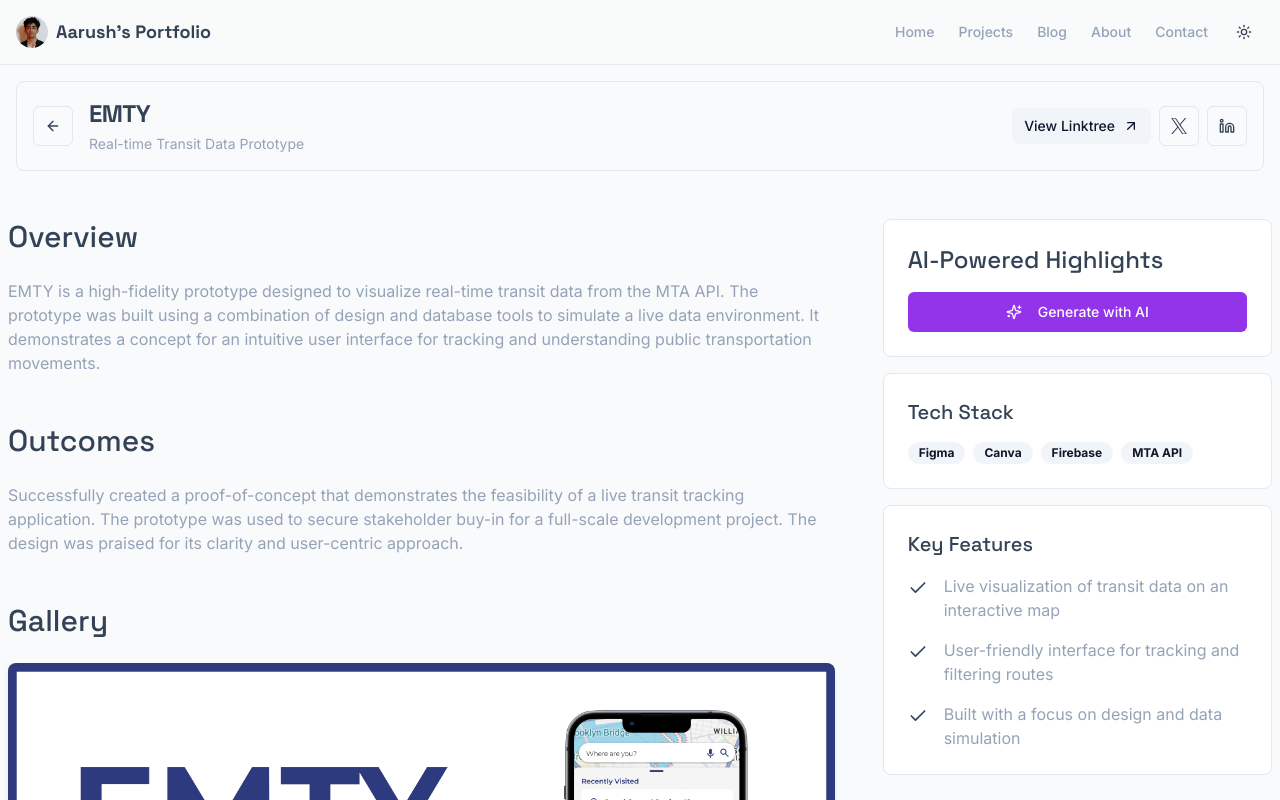
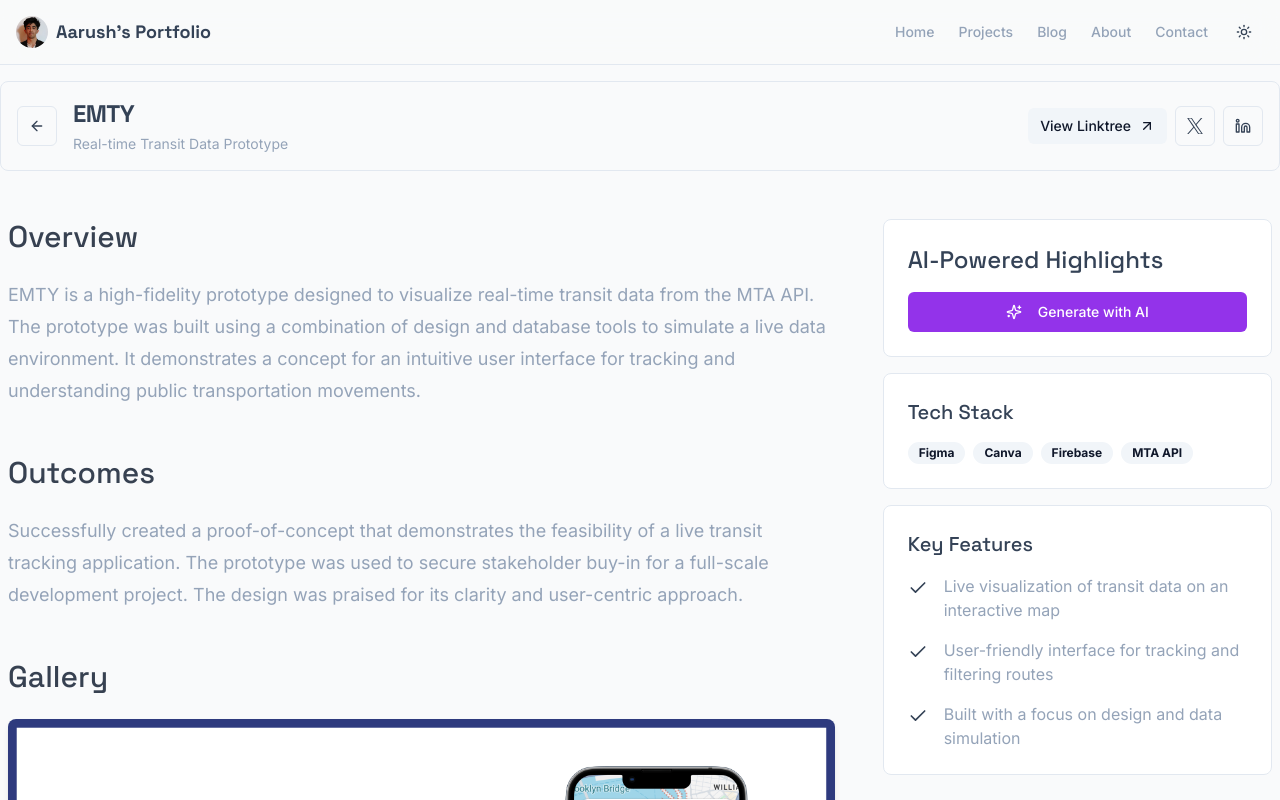
Before and after one commit to aarushkmalhotra/aarushkmalhotra.github.io, a Next.js app: page /projects/emty in a window 1280 px wide. Shown: the top 800 px of the page. Built offline with nearby package versions, Linux system fonts and the light colour scheme.

Commit message:
Initial public release for portfolio review

```diff
--- a/package.json
+++ b/package.json
@@ -57,6 +57,7 @@
     "zod": "^3.24.2"
   },
   "devDependencies": {
+    "@tailwindcss/typography": "^0.5.13",
     "@types/node": "^20",
     "@types/react": "^18",
     "@types/react-dom": "^18",
--- a/src/app/projects/[slug]/ProjectHeader.tsx
+++ b/src/app/projects/[slug]/ProjectHeader.tsx
@@ -47,7 +47,7 @@ export function ProjectHeader({ project }: ProjectHeaderProps) {
             ref={headerRef}
             className="sticky top-[64px] z-40"
         >
-            <div className="container mx-auto px-4 pt-4">
+            <div className="max-w-7xl mx-auto px-4 xl:px-0 pt-4">
                 <div
                     className="flex flex-col sm:flex-row sm:items-center sm:justify-between gap-4 p-4 max-w-7xl mx-auto rounded-lg border bg-background"
                 >
--- a/src/app/projects/[slug]/page.tsx
+++ b/src/app/projects/[slug]/page.tsx
@@ -93,7 +93,7 @@ export default async function ProjectDetailPage({ params }: PageProps) {
     <div className="animate-fade-in" style={{ '--project-primary': project.theme.primary, '--project-secondary': project.theme.secondary, '--project-accent': project.theme.secondary } as React.CSSProperties}>
       <ProjectHeader project={project} />
 
-      <div className="max-w-7xl mx-auto px-4 md:px-2 py-8 md:py-12">
+      <div className="max-w-7xl mx-auto px-4 py-8 xl:px-2 md:py-12">
         <div className="grid lg:grid-cols-3 gap-12">
           <div className="lg:col-span-2 space-y-12">
             <div>
--- a/tailwind.config.ts
+++ b/tailwind.config.ts
@@ -121,5 +121,5 @@ export default {
       },
     },
   },
-  plugins: [require('tailwindcss-animate')],
+  plugins: [require('tailwindcss-animate'), require('@tailwindcss/typography')],
 } satisfies Config;
```
Also changed, not shown: 1 other file (tests, documents, lock files or other folders).
